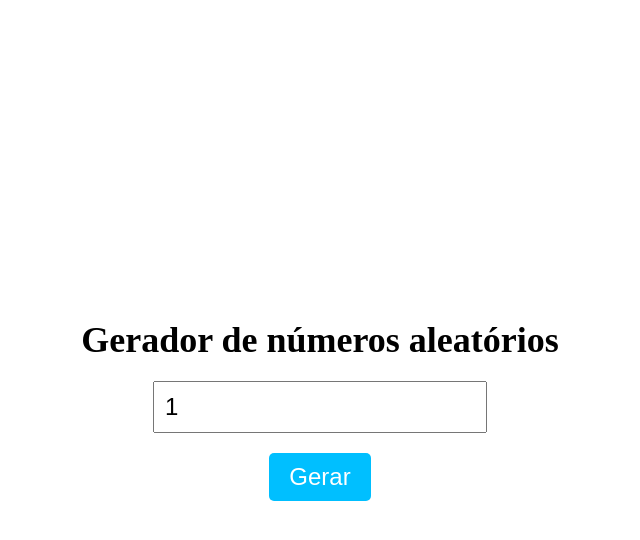
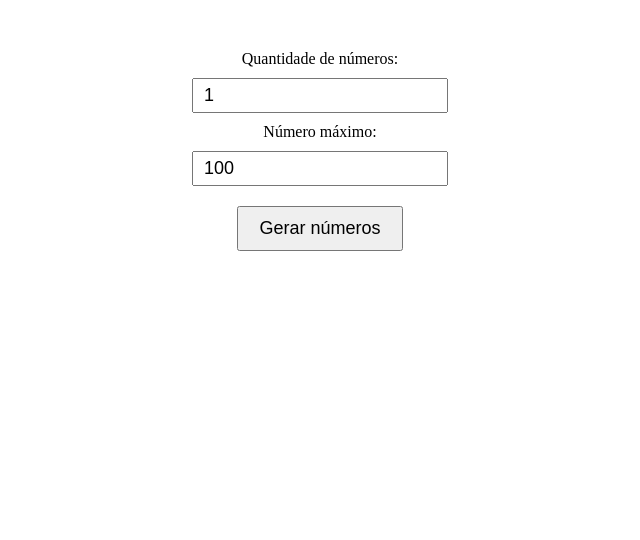
Before and after one commit to ViniciusC7/geradornumero, a plain HTML site: page index.html in a window 1280 px wide. Shown: the whole page, without its empty margins (320-960 px from the left). Drawn offline with Linux system fonts and the light colour scheme.

Commit message:
Update v3

```diff
--- a/index.html
+++ b/index.html
@@ -2,59 +2,61 @@
 <html>
 <head>
   <style>
-      .container {
+    #container {
       display: flex;
       flex-direction: column;
       align-items: center;
-        justify-content: center;
-        height: 100vh;
+      margin-top: 50px;
     }
-      h1 {
-        font-size: 36px;
-        margin-bottom: 20px;
+
+    #result {
+      margin-top: 20px;
+      font-size: 24px;
     }
+
     input[type="number"] {
-        font-size: 24px;
-        padding: 10px;
-        margin-bottom: 20px;
+      font-size: 18px;
+      padding: 5px 10px;
+      margin: 10px;
     }
+
     button {
-        font-size: 24px;
       padding: 10px 20px;
-        background-color: deepskyblue;
-        color: white;
-        border: none;
-        border-radius: 5px;
-        cursor: pointer;
-      }
-      .output {
-        font-size: 36px;
-        margin-top: 20px;
+      font-size: 18px;
+      margin: 10px;
     }
   </style>
 </head>
 <body>
-    <div class="container">
-      <h1>Gerador de números aleatórios</h1>
-      <input type="number" id="quantity" value="1" min="1">
-      <button id="generate-btn">Gerar</button>
-      <div class="output" id="output"></div>
+  <div id="container">
+    <label for="quantity">Quantidade de números:</label>
+    <input type="number" id="quantity" value="1">
+
+    <label for="maxNumber">Número máximo:</label>
+    <input type="number" id="maxNumber" value="100">
+
+    <button id="generate-btn">Gerar números</button>
+
+    <div id="result"></div>
   </div>
+
   <script>
     const generateBtn = document.querySelector('#generate-btn');
-      const output = document.querySelector('#output');
+    const result = document.querySelector('#result');
     const quantityInput = document.querySelector('#quantity');
+    const maxNumberInput = document.querySelector('#maxNumber');
 
     generateBtn.addEventListener('click', () => {
-        let quantity = Number(quantityInput.value);
-        let numbers = [];
+      const quantity = parseInt(quantityInput.value);
+      const maxNumber = parseInt(maxNumberInput.value);
+      let numbers = '';
 
       for (let i = 0; i < quantity; i++) {
-          let randomNumber = Math.floor(Math.random() * 99) + 1;
-          numbers.push(randomNumber);
+        const number = Math.floor(Math.random() * maxNumber) + 1;
+        numbers += `${number} - `;
       }
 
-        output.innerHTML = numbers.join(" - ");
+      result.innerHTML = numbers.slice(0, -3);
     });
   </script>
 </body>
```
Lines whose indentation alone changed are shown as unchanged.
